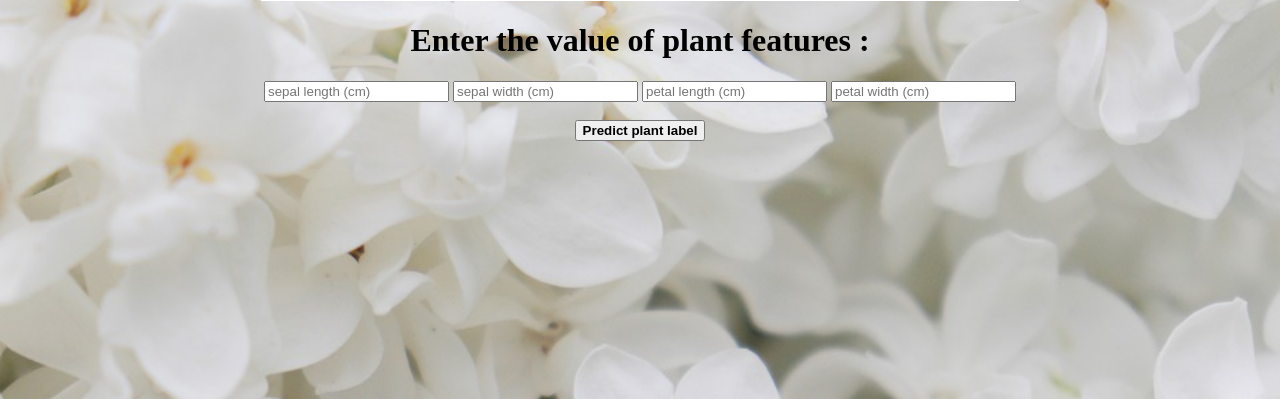
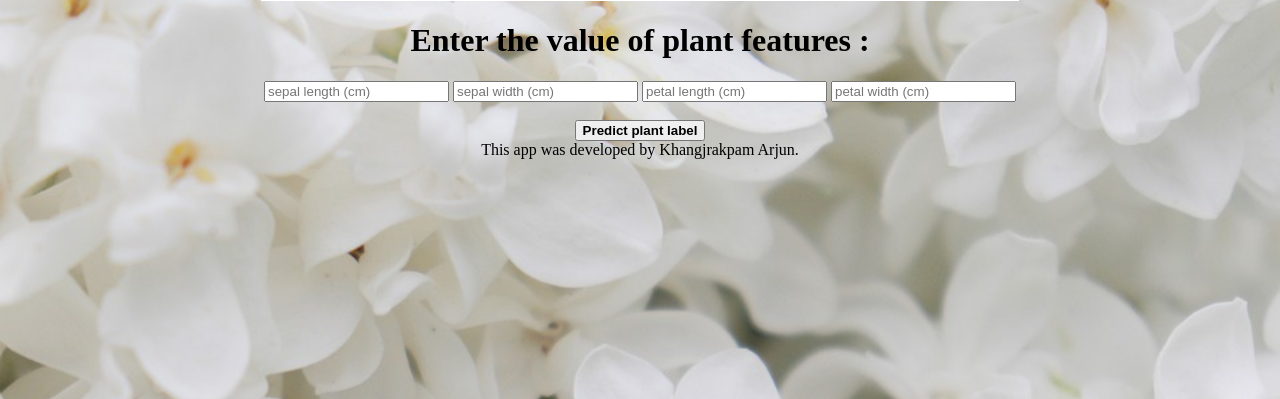
Before and after one commit to arjunkhangjrakpam/iris, a Flask app: page / in a window 1280 px wide. Shown: the part 291-690 px from the top of the page. Run offline with Flask 2, Linux system fonts and the light colour scheme; parts of the project's set-up code (start-up, migrations or seed data) failed here and were passed over.

Commit message:
Update index.html
Developer name added.

```diff
--- a/templates/index.html
+++ b/templates/index.html
@@ -69,7 +69,9 @@
         <div class="button_cont" align="center">
             <button type="submit" class="btn btn-primary btn-block btn-large"><strong>Predict plant label</strong></button></a>
         </div>
-
+         <div>
+		 This app was developed by Khangjrakpam Arjun.
+	</div>
     </form>
     </center>
 
```
